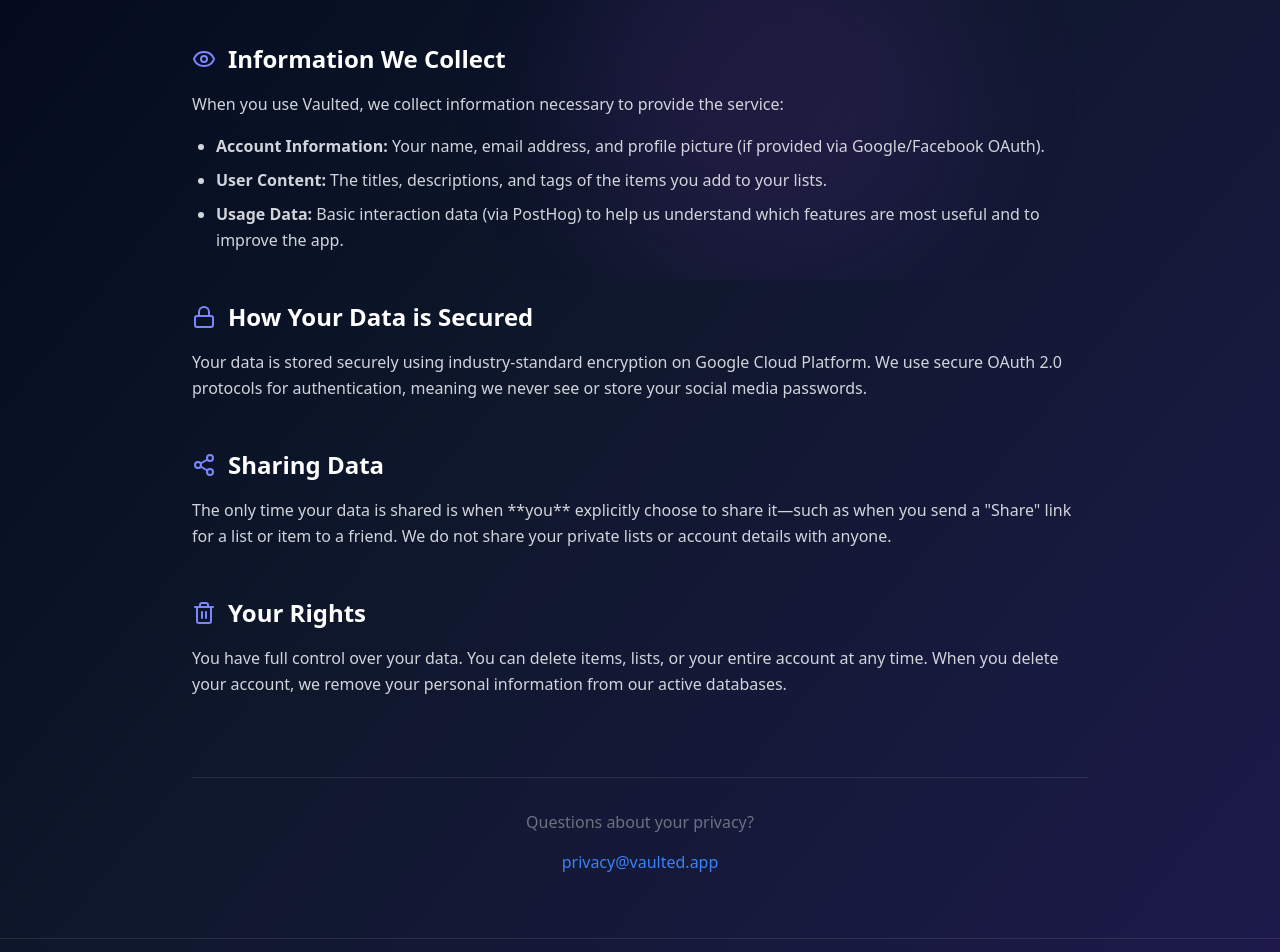
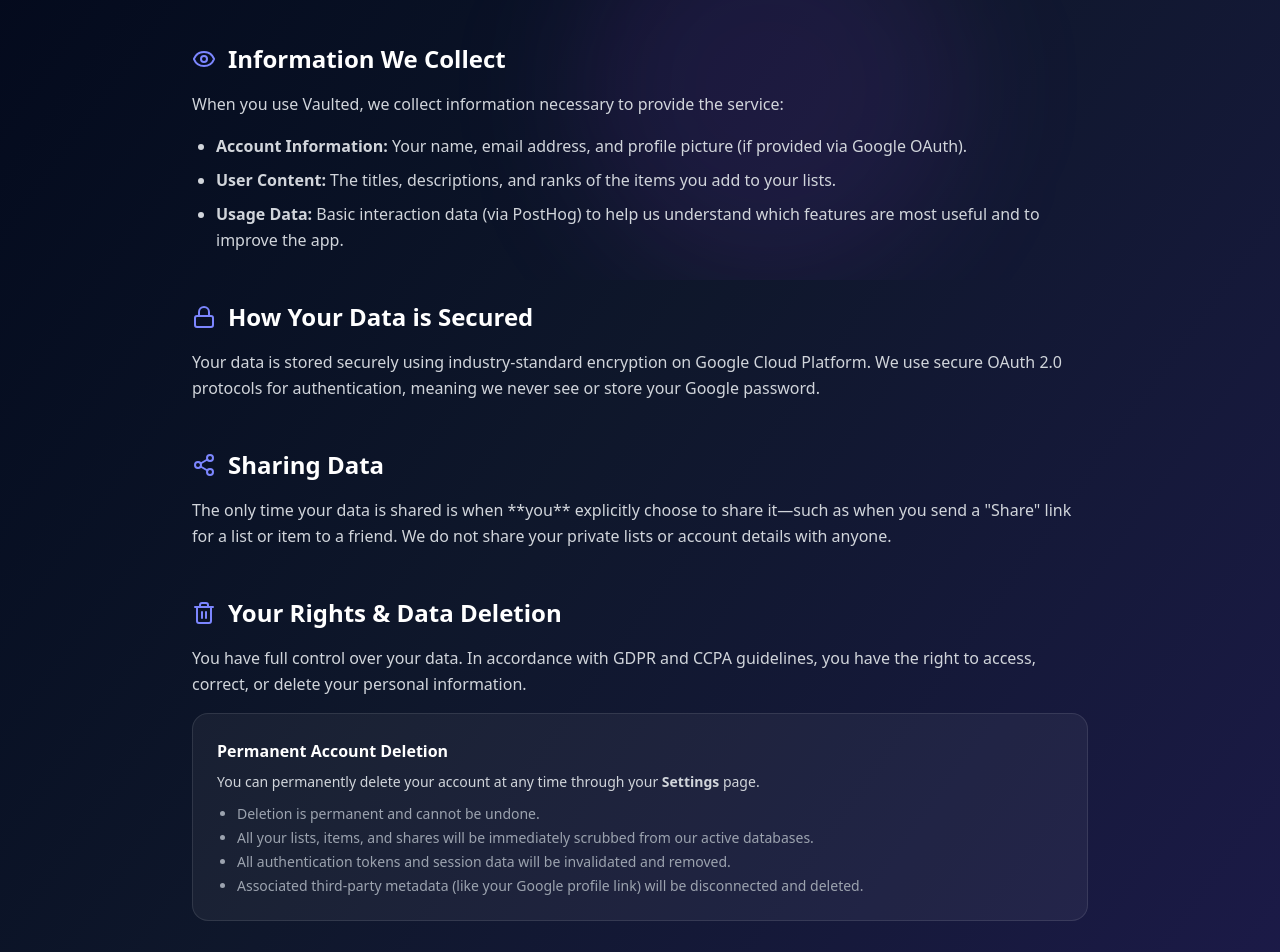
Before and after one commit to Longchamps99/list-app, a Next.js app: page /privacy in a window 1280 px wide. Shown: the part 520-1472 px from the top of the page. Built offline with nearby package versions, Linux system fonts and the light colour scheme; no server answers.

Commit message:
docs: update privacy policy with account deletion and data scrubbing details

```diff
--- a/app/privacy/page.tsx
+++ b/app/privacy/page.tsx
@@ -27,7 +27,7 @@ export default function PrivacyPage() {
                             Privacy Policy
                         </h1>
                         <p className="text-gray-400 mb-12 text-lg">
-                            Last updated: January 26, 2026. Your privacy is at the core of Vaulted. We built this app to help you curate your legacy, not to exploit your data.
+                            Last updated: January 28, 2026. Your privacy is at the core of Vaulted. We built this app to help you curate your legacy, not to exploit your data.
                         </p>
 
                         <div className="space-y-12">
@@ -52,8 +52,8 @@ export default function PrivacyPage() {
                                         When you use Vaulted, we collect information necessary to provide the service:
                                     </p>
                                     <ul className="list-disc pl-6 space-y-2">
-                                        <li><strong>Account Information:</strong> Your name, email address, and profile picture (if provided via Google/Facebook OAuth).</li>
-                                        <li><strong>User Content:</strong> The titles, descriptions, and tags of the items you add to your lists.</li>
+                                        <li><strong>Account Information:</strong> Your name, email address, and profile picture (if provided via Google OAuth).</li>
+                                        <li><strong>User Content:</strong> The titles, descriptions, and ranks of the items you add to your lists.</li>
                                         <li><strong>Usage Data:</strong> Basic interaction data (via PostHog) to help us understand which features are most useful and to improve the app.</li>
                                     </ul>
                                 </div>
@@ -65,7 +65,7 @@ export default function PrivacyPage() {
                                     <h2 className="text-2xl font-bold text-white">How Your Data is Secured</h2>
                                 </div>
                                 <p className="text-gray-300 leading-relaxed">
-                                    Your data is stored securely using industry-standard encryption on Google Cloud Platform. We use secure OAuth 2.0 protocols for authentication, meaning we never see or store your social media passwords.
+                                    Your data is stored securely using industry-standard encryption on Google Cloud Platform. We use secure OAuth 2.0 protocols for authentication, meaning we never see or store your Google password.
                                 </p>
                             </section>
 
@@ -82,11 +82,27 @@ export default function PrivacyPage() {
                             <section>
                                 <div className="flex items-center gap-3 mb-4 text-indigo-400">
                                     <Trash2 className="h-6 w-6" />
-                                    <h2 className="text-2xl font-bold text-white">Your Rights</h2>
+                                    <h2 className="text-2xl font-bold text-white">Your Rights & Data Deletion</h2>
                                 </div>
-                                <p className="text-gray-300 leading-relaxed">
-                                    You have full control over your data. You can delete items, lists, or your entire account at any time. When you delete your account, we remove your personal information from our active databases.
-                                </p>
+                                <div className="space-y-4 text-gray-300 leading-relaxed">
+                                    <p>
+                                        You have full control over your data. In accordance with GDPR and CCPA guidelines, you have the right to access, correct, or delete your personal information.
+                                    </p>
+                                    <div className="bg-white/5 rounded-xl p-6 border border-white/10">
+                                        <h3 className="text-white font-semibold mb-2 flex items-center gap-2">
+                                            Permanent Account Deletion
+                                        </h3>
+                                        <p className="text-sm mb-3">
+                                            You can permanently delete your account at any time through your <strong>Settings</strong> page.
+                                        </p>
+                                        <ul className="list-disc pl-5 text-sm space-y-1 text-gray-400">
+                                            <li>Deletion is permanent and cannot be undone.</li>
+                                            <li>All your lists, items, and shares will be immediately scrubbed from our active databases.</li>
+                                            <li>All authentication tokens and session data will be invalidated and removed.</li>
+                                            <li>Associated third-party metadata (like your Google profile link) will be disconnected and deleted.</li>
+                                        </ul>
+                                    </div>
+                                </div>
                             </section>
                         </div>
 
```
